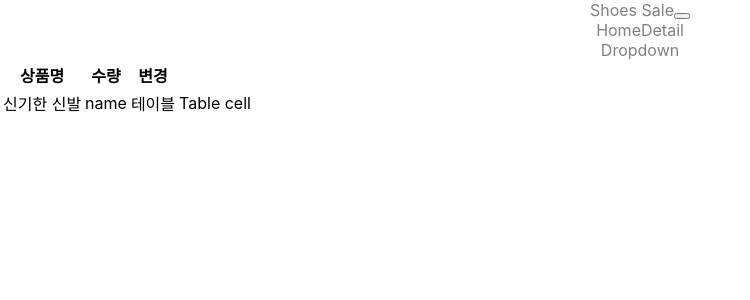
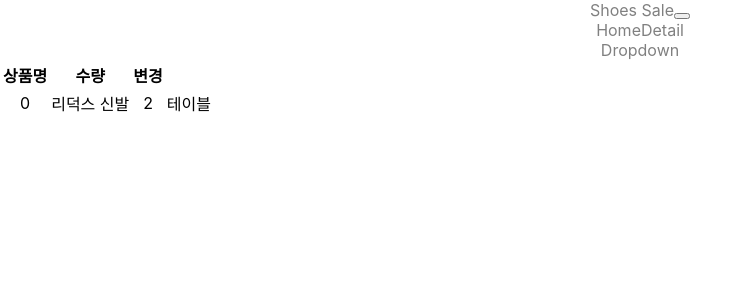
Before and after one commit to Baeju0/shop, a React (Create React App) app: page /cart in a window 1280 px wide. Shown: the top 300 px of the page, without its empty margins (0-750 px from the left). Built offline with nearby package versions, Linux system fonts and the light colour scheme; the HTML template or start-up script is replaced by a standard one.

Commit message:
cart map함수

```diff
--- a/src/Cart.js
+++ b/src/Cart.js
@@ -14,12 +14,25 @@ function Cart(props) {
                 </tr>
             </thead>
         <tbody>
-                    <tr>
-                    <td>{props.state[0].name}</td> {/* index.js에 있는 '신발' 이라는 값 표출 */}
-                    <td>name</td>
+            {
+                props.state.map((a,i)=>{
+                    return (
+                        <tr key={i}>
+                            <td>{a.id}</td>
+                            <td>{a.name}</td>
+                            <td>{a.quan}</td>
+                            <td>테이블</td>
+                        </tr>
+                    )
+                })
+            }
+                    {/* <tr>
+                    <td>{props.state[0].name}</td> */}
+                     {/* index.js에 있는 '신발' 이라는 값 표출 */}
+                    {/* <td>name</td>
                     <td>테이블</td>
                     <td>Table cell</td>
-                    </tr>
+                    </tr> */}
                 </tbody>
             </Table>
         </div>
--- a/src/index.js
+++ b/src/index.js
@@ -11,7 +11,7 @@ import {Provider} from 'react-redux';
 import { createStore } from 'redux';
 
 let store = createStore(()=> {
-  return [{id:0, name : '신기한 신발', quan: 2}] }); //state 초기값
+  return [{id:0, name : '리덕스 신발', quan: 2}] }); //state 초기값
 
 ReactDOM.render(
   <React.StrictMode>
```
